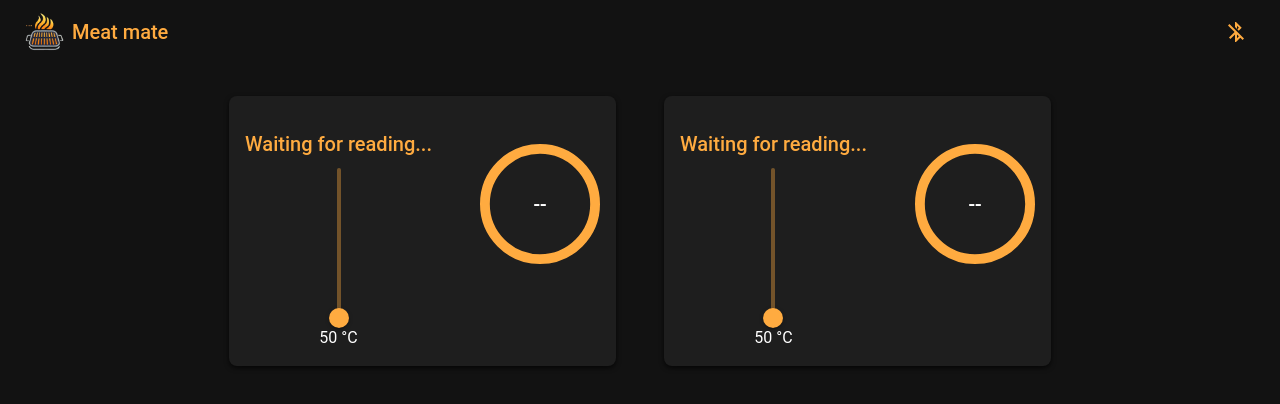
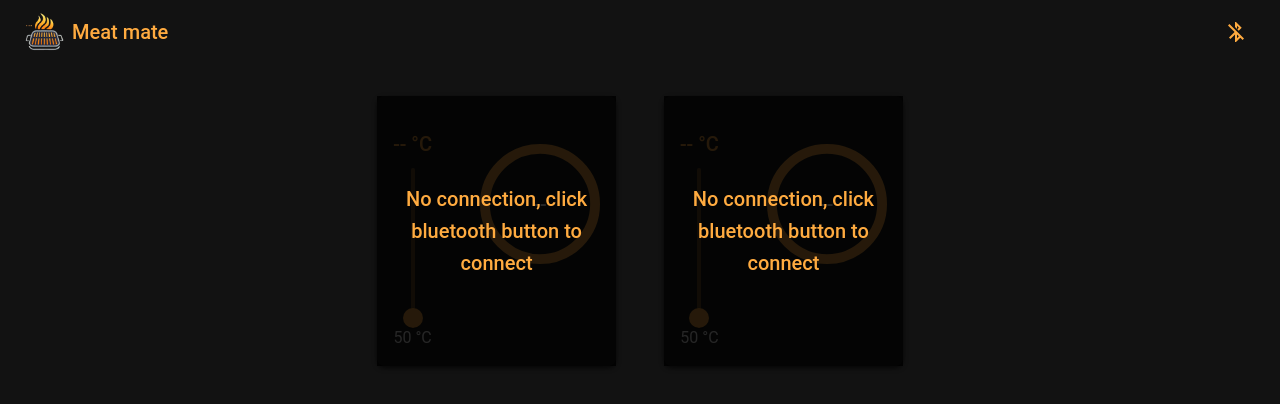
Before and after one commit to Morton/meatmate, a React (Create React App) app in the folder web/: page / in a window 1280 px wide. Shown: the top 404 px of the page. Built offline with nearby package versions, Linux system fonts and the light colour scheme.

Commit message:
Add connection status message

```diff
--- a/web/src/components/TemperaturePanel.js
+++ b/web/src/components/TemperaturePanel.js
@@ -17,6 +17,7 @@ const TemperaturePanel = ({ probeNumber }) => {
   return (
     <Box
       sx={{
+        position: "relative",
         backgroundColor: "#1e1e1e",
         padding: 2,
         borderRadius: 2,
@@ -37,7 +38,7 @@ const TemperaturePanel = ({ probeNumber }) => {
         }}
       >
         <Typography variant="h6" sx={{ marginBottom: 1, color: "#ffab40" }}>
-        {temperature ? `${temperature.toFixed(1)} °C` : "Waiting for reading..."}
+          {temperature ? `${temperature.toFixed(1)} °C` : "-- °C"}
         </Typography>
         <Slider
           orientation="vertical"
@@ -61,6 +62,26 @@ const TemperaturePanel = ({ probeNumber }) => {
         temperatureHistory={history}
         targetTemperature={targetTemperature}
       />
+      {!temperature && (
+        <Typography
+          variant="h6"
+          sx={{
+            position: "absolute",
+            top: 0,
+            left: 0,
+            right: 0,
+            bottom: 0,
+            color: "#ffab40",
+            backgroundColor: "rgba(0, 0, 0, 0.85)",
+            display: "flex",
+            justifyContent: "center",
+            alignItems: "center",
+            padding: 1
+          }}
+        >
+          No connection, click bluetooth button to connect
+        </Typography>
+      )}
     </Box>
   );
 };
```
